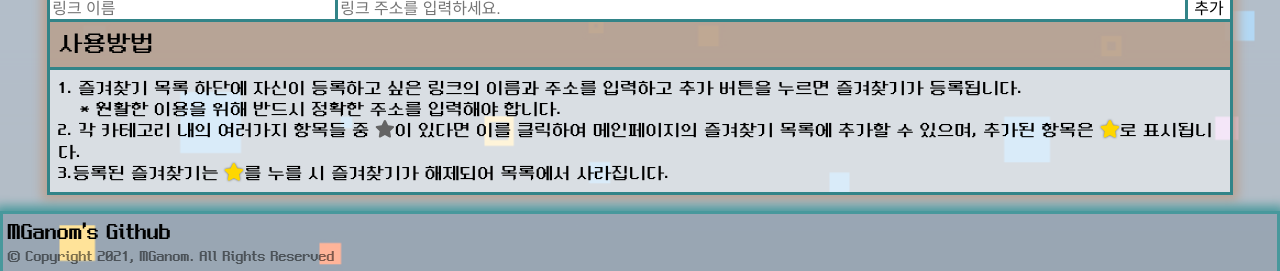
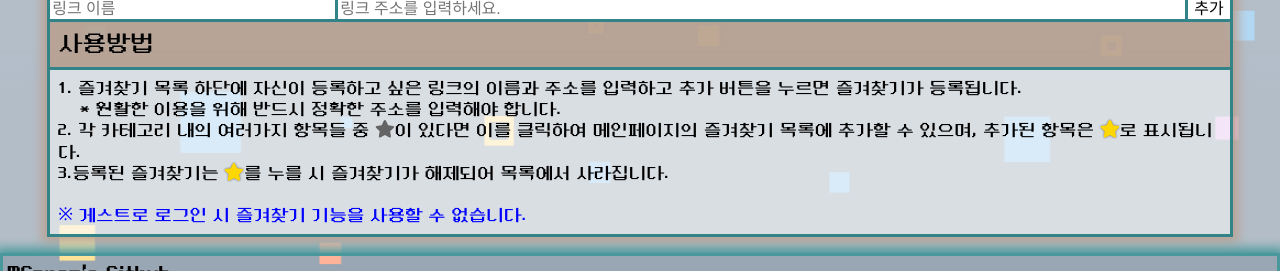
Before and after one commit to MGanom/GLazE, a React (Create React App) app: page /main in a window 1280 px wide. Shown: the part 681-952 px from the top of the page. Built offline with nearby package versions, Linux system fonts and the light colour scheme; no server answers; the database is empty; sample sign-in values are in the browser's storage.

Commit message:
bugfix: guest login fix, main description add

```diff
--- a/src/pages/login/Login.jsx
+++ b/src/pages/login/Login.jsx
@@ -22,9 +22,7 @@ const Login = ({ auth }) => {
   };
 
   const onGuestLogin = () => {
-    auth
-      .guestLogin() //
-      .then((data) => goToMain(data.user.uid));
+    auth.guestLogin(); //
   };
 
   useEffect(() => {
--- a/src/pages/main/Main.jsx
+++ b/src/pages/main/Main.jsx
@@ -138,7 +138,11 @@ const Main = ({ database }) => {
               filter="drop-shadow(0 0 0.063rem rgb(100, 100, 100)"
               icon={faStar}
             />
-            를 누를 시 즐겨찾기가 해제되어 목록에서 사라집니다.
+            를 누를 시 즐겨찾기가 해제되어 목록에서 사라집니다. <br />
+            <br />
+            <div style={{ color: "blue" }}>
+              ※ 게스트로 로그인 시 즐겨찾기 기능을 사용할 수 없습니다.
+            </div>
           </h2>
         </div>
       </section>
```
